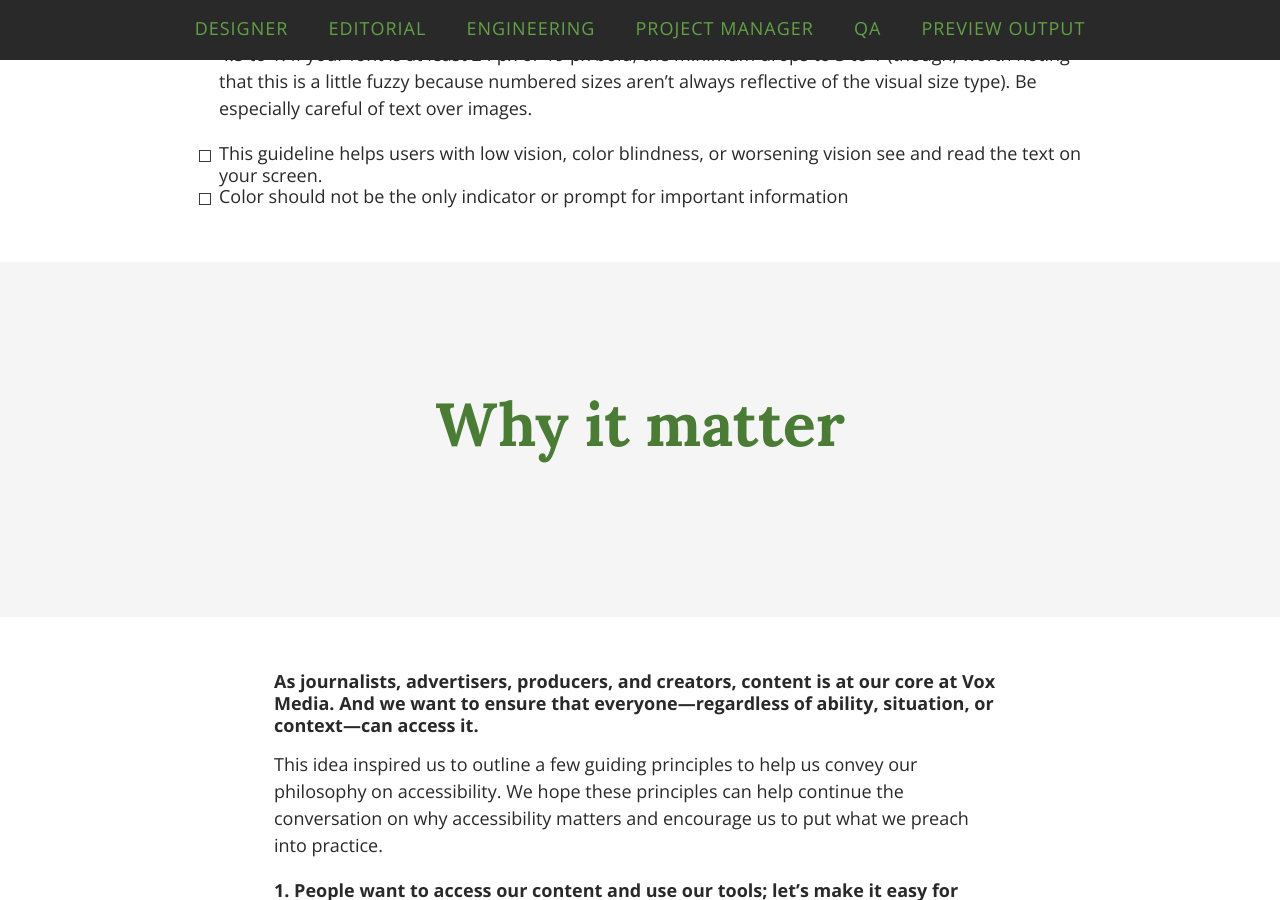
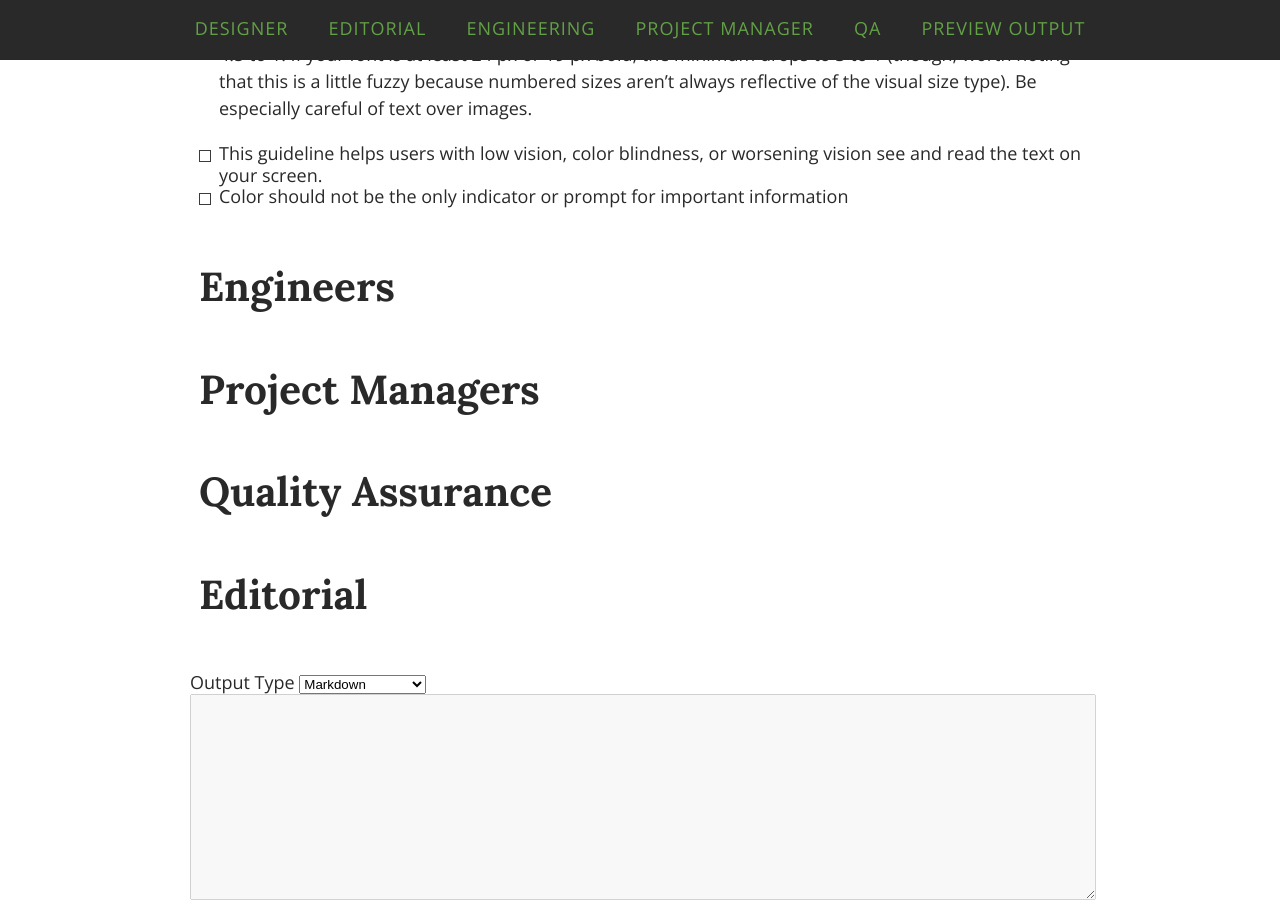
Before and after one commit to voxmedia/accessibility, a Jekyll site: the page built from index.html, in a window 1280 px wide and 900 px high, scrolled down 558 px. Built offline with Jekyll 4.4.1, drawn with Linux system fonts in a browser that asks for light colours.

Commit message:
add all the includes for the docs

```diff
--- /dev/null
+++ b/_includes/editorial.html
@@ -0,0 +1,5 @@
+<div class="l-segment" id="editorial">
+
+  <h2>Editorial</h2>
+
+</div>
--- /dev/null
+++ b/_includes/engineers.html
@@ -0,0 +1,5 @@
+<div class="l-segment" id="engineers">
+
+  <h2>Engineers</h2>
+
+</div>
--- /dev/null
+++ b/_includes/output.html
@@ -0,0 +1,11 @@
+<div class="options">
+  <label for="output">Output Type
+    <select id="output" name="output">
+      <option value="markdown">Markdown</option>
+      <option value="plaintext">Plain Text</option>
+      <option value="github">Github Markdown</option>
+    </select>
+  </label>
+</div>
+
+<textarea disabled="true" class="preview-box"></textarea>
--- /dev/null
+++ b/_includes/pm.html
@@ -0,0 +1,5 @@
+<div class="l-segment" id="pm">
+
+  <h2>Project Managers</h2>
+
+</div>
--- /dev/null
+++ b/_includes/qa.html
@@ -0,0 +1,5 @@
+<div class="l-segment" id="qa">
+
+  <h2>Quality Assurance</h2>
+
+</div>
--- a/index.html
+++ b/index.html
@@ -18,6 +18,16 @@ layout: default
 
 <section class="l-wrapper c-guidelines">
   {% include designer.html %}
+
+  {% include engineers.html %}
+
+  {% include pm.html %}
+
+  {% include qa.html %}
+
+  {% include editorial.html %}
+
+  {% include output.html %}
 </section>
 
 <header class="c-header">
```
